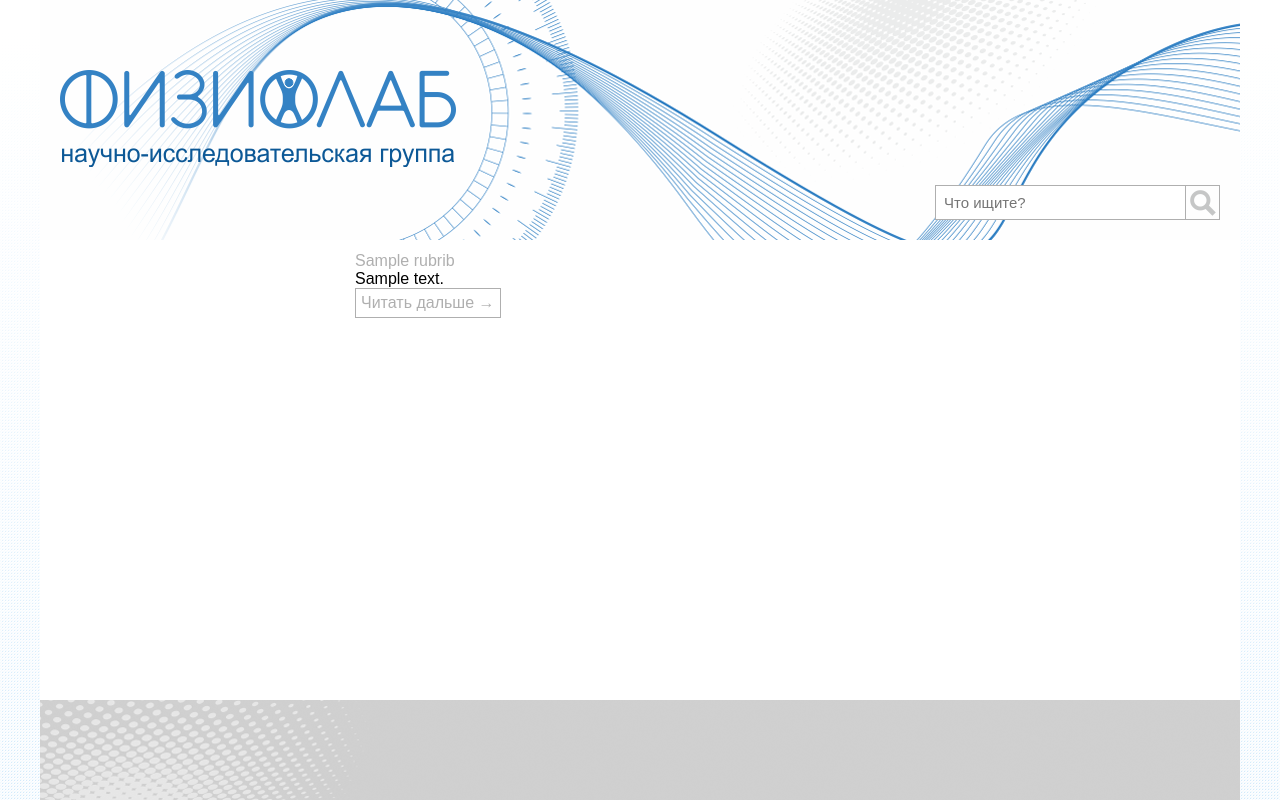
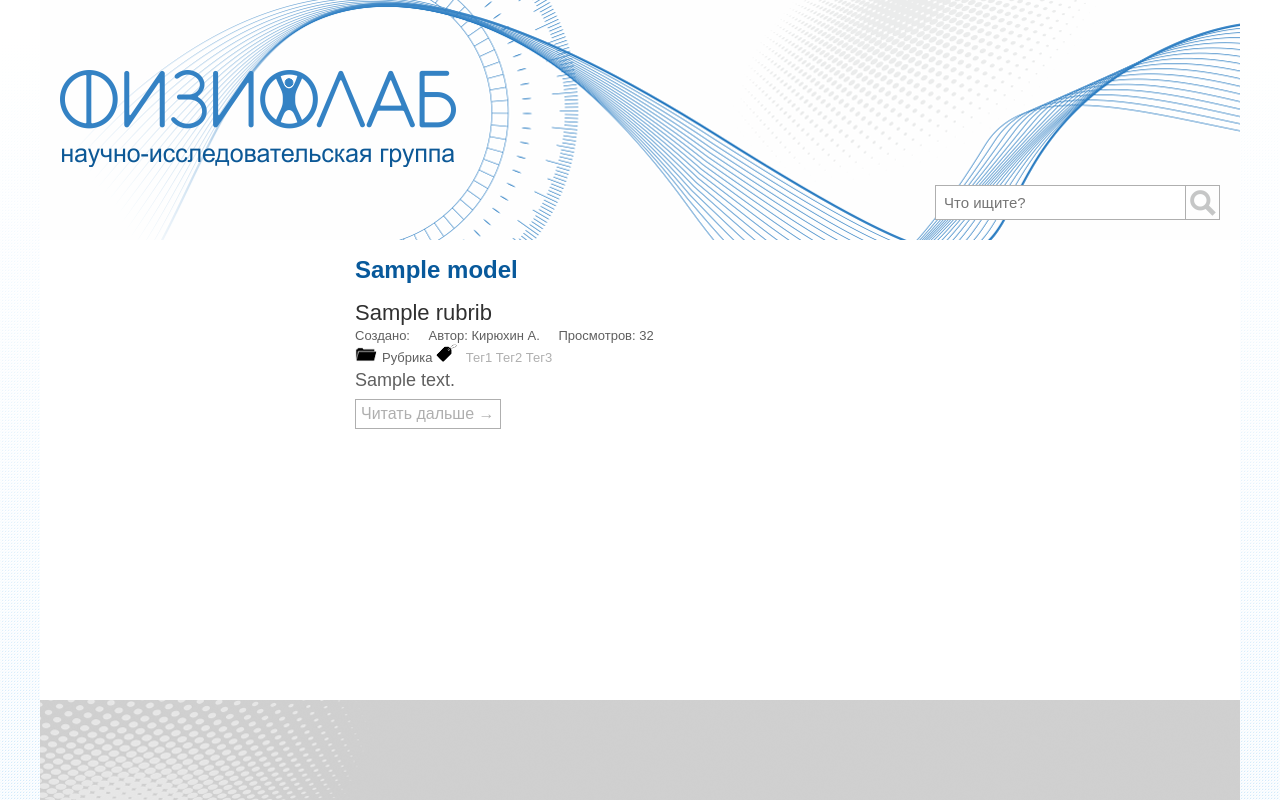
Before and after one commit to cleverid/medclever, a PHP site: template frontend/views/rubric/list.php in a window 1280 px wide. Run offline with PHP 8.4, Linux system fonts and the light colour scheme; the template is opened without the code that fills it: most values are stand-ins (such as "Sample title", 1, 10 or a date in 2020); data that the repository does not hold is empty; some libraries are stand-ins or nearby versions.

Commit message:
Improve design of info item.

```diff
--- a/common/config/params.php
+++ b/common/config/params.php
@@ -8,4 +8,5 @@ return [
     // TODO[eugen] Move the admin area as a params
     'seoSuffix' => 'научно-исследовательская группа Физиолаб',
     'logoTagLine' => 'Научно-исследовательская группа',
+    'dateFormat' => 'dd MMMM yyyy',
 ];
--- a/frontend/views/rubric/list.php
+++ b/frontend/views/rubric/list.php
@@ -2,14 +2,38 @@
 /**
  * @var common\models\Rubric[] $rubribs
  */
-
 ?>
-<?foreach($rubribs as $rubrib):?>
+<h1><?= $model->name?></h1>
+<?foreach($rubribs as $rubriс):?>
     <div class="rubric-item">
-        <a href="<?=$rubrib->getUrl()?>"><?=$rubrib->name?></a>
-        <div class="item">
-            <?=$rubrib->description_short?>
+        <div class="rubric-item-title">
+            <a href="<?=$rubriс->getUrl()?>"><?=$rubriс->name?></a>
         </div>
-        <a href="<?=$rubrib->getUrl()?>" class="btn">Читать дальше →</a>
+        <div class="rubric-item-info">
+            <span class="rubric-item-create">
+                Создано: <?=Yii::$app->formatter->asDatetime($rubriс->created_at, Yii::$app->params['dateFormat']);?>
+            </span>
+            <span class="rubric-item-author">
+                Автор: Кирюхин А.
+            </span>
+            <span class="rubric-item-viewed">
+                Просмотров: 32
+            </span>
+        </div>
+        <div class="rubric-item-filter">
+            <span class="rubric-item-rubric">
+                <i class="micon-rubric"></i>Рубрика
+            </span>
+            <span class="rubric-item-tags">
+                <i class="micon-tag"></i>
+                <span class="rubric-item-tag"><a href="#">Тег1</a></span>
+                <span class="rubric-item-tag"><a href="#">Тег2</a></span>
+                <span class="rubric-item-tag"><a href="#">Тег3</a></span>
+            </span>
+        </div>
+        <div class="rubric-item-text">
+            <?=$rubriс->description_short?>
+        </div>
+        <a href="<?=$rubriс->getUrl()?>" class="btn">Читать дальше →</a>
     </div>
 <?endforeach;?>
--- a/frontend/web/css/style.css
+++ b/frontend/web/css/style.css
@@ -11,6 +11,20 @@
   width: 28px;
   height: 28px;
 }
+.micon-tag {
+  display: inline-block;
+  background-image: url("./../image/sprite.png");
+  background-position: 0px -28px;
+  width: 21px;
+  height: 18px;
+}
+.micon-rubric {
+  display: inline-block;
+  background-image: url("./../image/sprite.png");
+  background-position: -21px -28px;
+  width: 22px;
+  height: 15px;
+}
 html,
 body {
   margin: 0;
@@ -18,6 +32,10 @@ body {
   width: 100%;
   height: 100%;
   font-family: Arial, Tahoma;
+  color: #5f5f5f;
+}
+html * {
+  color: #5f5f5f;
 }
 html {
   background: url("./../image/bg-fon.jpg");
@@ -159,5 +177,34 @@ a:hover {
   border-color: #08599b;
 }
 .rubric-item {
-  margin-top: 12px;
+  margin: 12px 0 30px 0;
 }
+.rubric-item-title {
+  margin-bottom: 2px;
+}
+.rubric-item-title * {
+  font-size: 22px;
+  color: #303030;
+}
+.rubric-item-text {
+  margin-bottom: 8px;
+  font-size: 18px;
+}
+.rubric-item-text > p {
+  padding: 0;
+  margin: 0;
+}
+.rubric-item-info {
+  font-size: 13px;
+  margin-bottom: 1px;
+}
+.rubric-item-info>span {
+  margin: 0 15px 0 0;
+}
+.rubric-item-filter {
+  font-size: 13px;
+  margin-bottom: 5px;
+}
+.rubric-item-filter i {
+  margin-right: 5px;
+}
--- a/frontend/web/stylus/icons.styl
+++ b/frontend/web/stylus/icons.styl
@@ -7,3 +7,11 @@
     sprite($s_icon_search_blue)
   }
 }
+.micon-tag {
+  display: inline-block;
+  sprite($s_icon_tags)
+}
+.micon-rubric {
+  display: inline-block;
+  sprite($s_icon_folder)
+}
--- a/frontend/web/stylus/style.styl
+++ b/frontend/web/stylus/style.styl
@@ -8,13 +8,17 @@ $heightFooter = 100px;
 
 $colorBlue = #08599b;
 $colorGray = #afafaf;
+$colorGrayText = #5f5f5f;
 $colorLink = $colorBlue;
 
 $fontH1 = 24px;
 
 html, body { margin: 0; padding: 0; width: 100%; height: 100%;
-  font-family: Arial, Tahoma; }
-html { background: url("./../image/bg-fon.jpg") }
+  font-family: Arial, Tahoma;
+  color: $colorGrayText;
+}
+  html * { color: $colorGrayText; }
+html { background: url("./../image/bg-fon.jpg"); }
 body { background: url("./../image/bg-fon-line.png") }
 
 h1 { color: $colorBlue; font-size: $fontH1; }
@@ -81,4 +85,31 @@ a:hover { color: $colorBlue; text-decoration: underline; }
   &:hover { border-color: $colorBlue; }
 }
 
-.rubric-item { margin-top: 12px; }
+.rubric-item {
+  margin: 12px 0 30px 0;
+
+  &-title {
+    margin-bottom: 2px;
+    & * { font-size: 22px; color: darken($colorGrayText,  50%); }
+  }
+  &-text {
+    margin-bottom: 8px;
+    font-size: 18px;
+
+    & > p {
+      padding: 0;
+      margin: 0;
+    }
+  }
+
+  $fontRubricInfo = 13px;
+  &-info {
+    font-size: $fontRubricInfo;
+    margin-bottom: 1px;
+    &>span { margin: 0 15px 0 0; }
+  }
+  &-filter {
+    font-size: $fontRubricInfo; margin-bottom: 5px;
+    & i { margin-right: 5px; }
+  }
+}
```
Also changed, not shown: frontend/web/css/style.min.css (+1 -1 lines), frontend/web/image/icon-tags.png (added), frontend/web/image/sprite.png, frontend/web/stylus/sprite/icon-folder.png (added), frontend/web/stylus/sprite/icon-tags.png (added).
